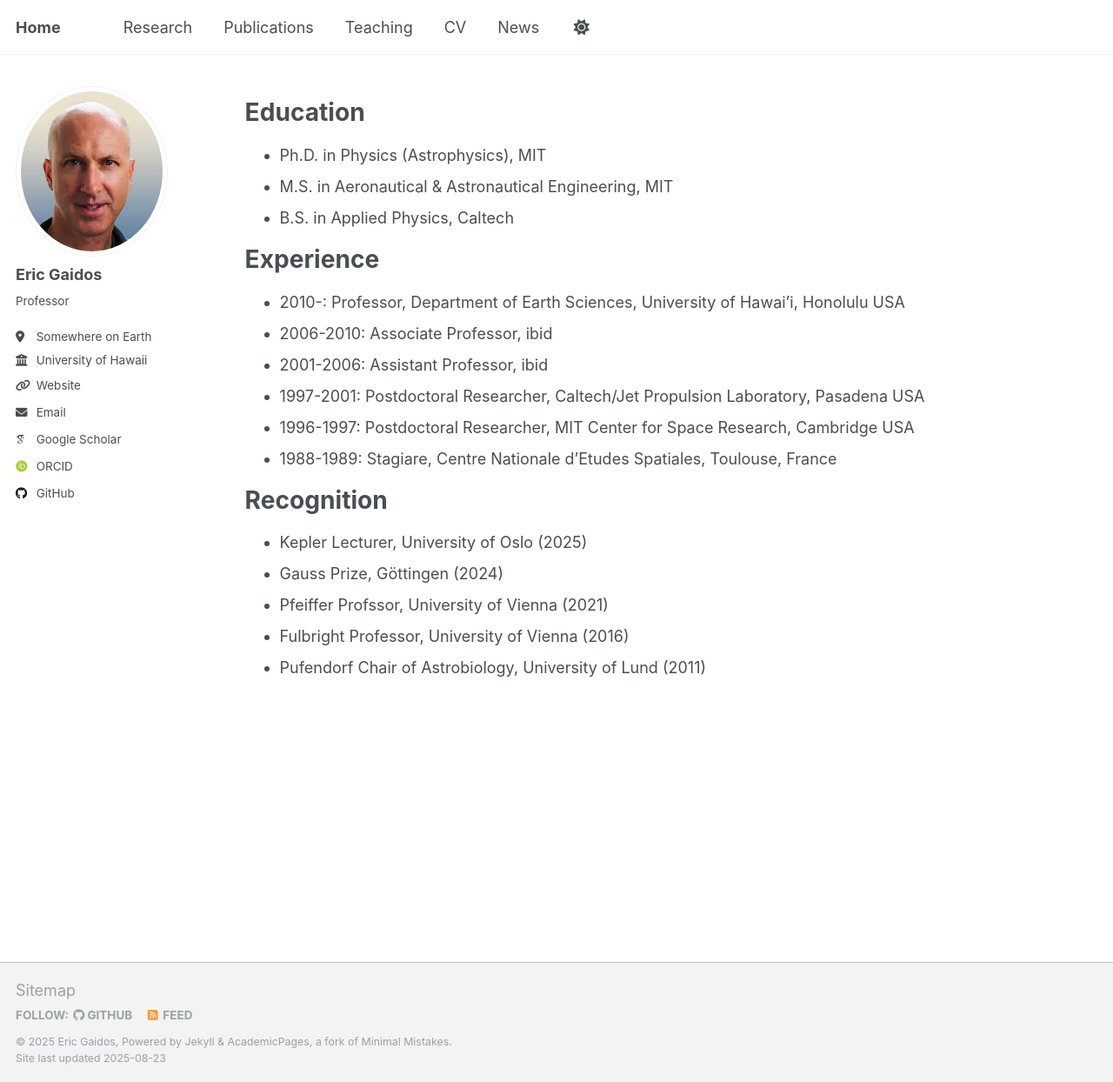
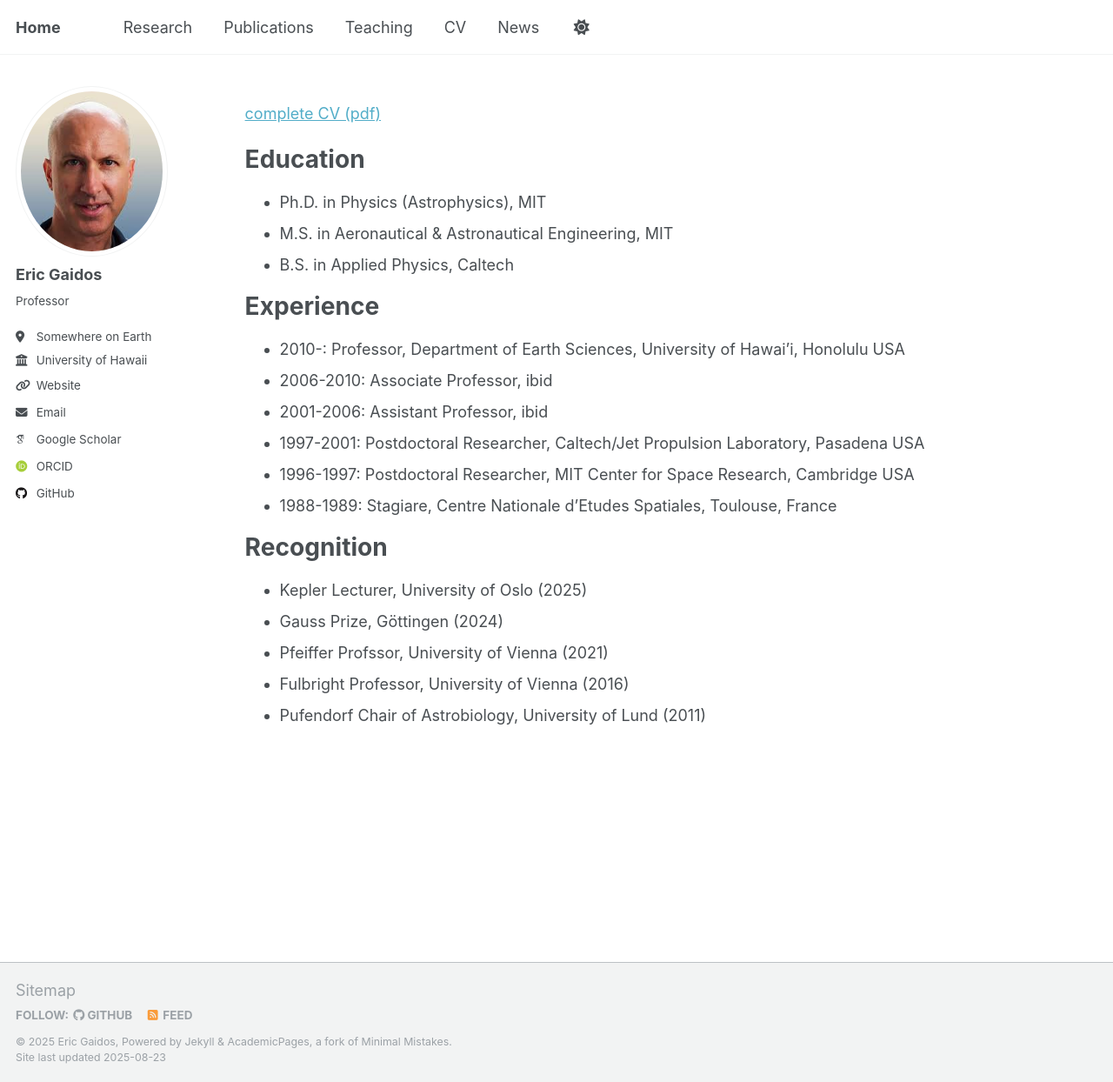
Before and after one commit to egaidos/egaidos.github.io, a Jekyll site: the page built from _pages/cv.md, in a window 1280 px wide and 1244 px high. Shown: the whole window at 87% size. Built offline with Jekyll 4.4.1, drawn with Linux system fonts in a browser that asks for light colours; some web fonts are replaced.

Commit message:
Update cv.md

```diff
--- a/_pages/cv.md
+++ b/_pages/cv.md
@@ -6,6 +6,8 @@ author_profile: true
 redirect_from:
   - /resume
 ---
+
+[complete CV (pdf)](./CV.pdf)
 
 {% include base_path %}
 
```
